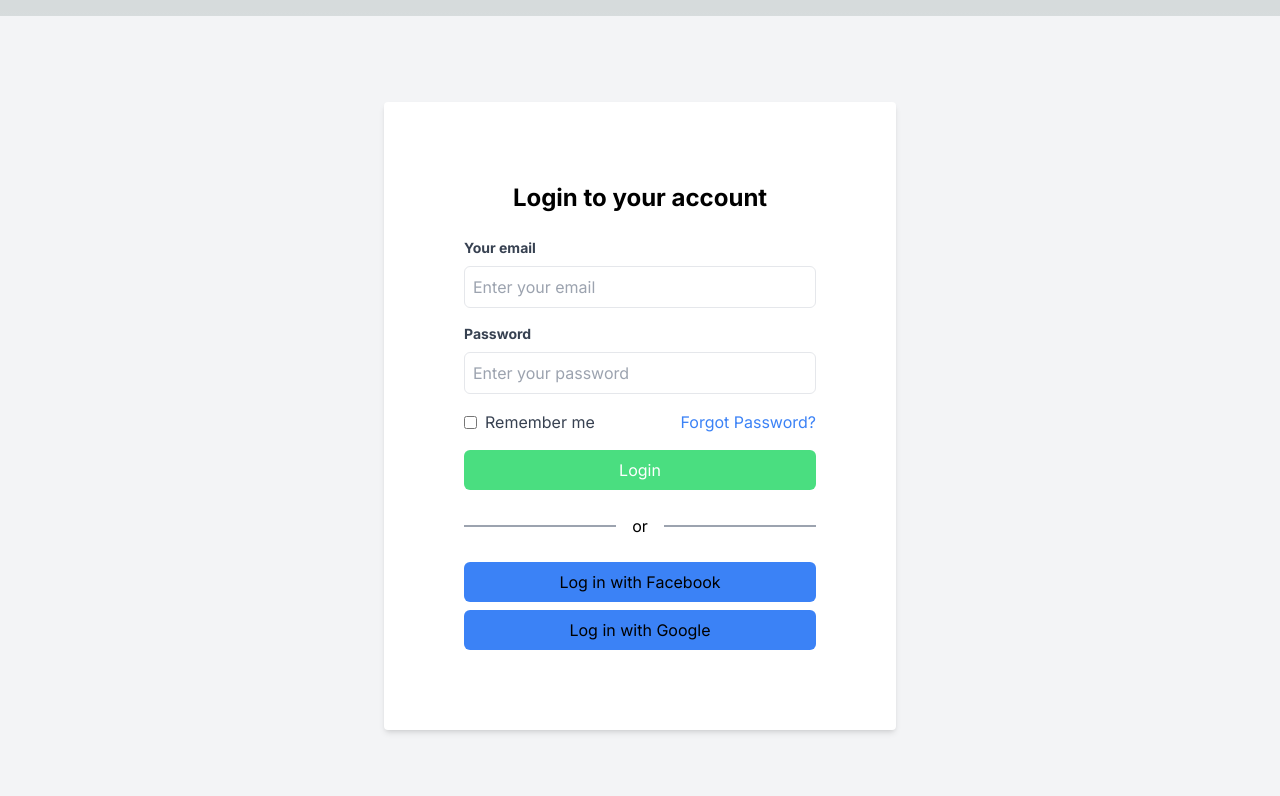
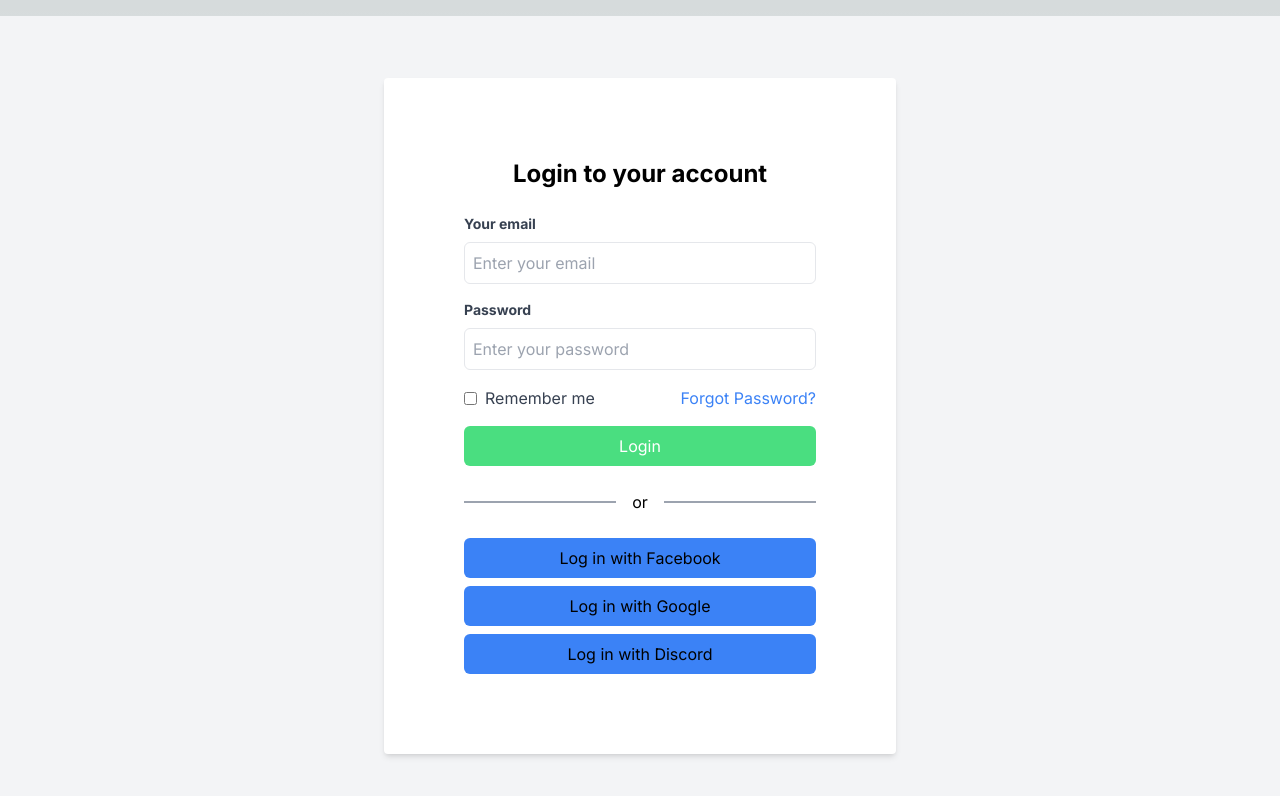
Before and after one commit to AHMEDNABIB/next_todo, a Next.js app: page /login in a window 1280 px wide. Shown: the top 796 px of the page. Built offline with nearby package versions, Linux system fonts and the light colour scheme; no server answers.

Commit message:
Implement user signin functionality for discord authentication

```diff
--- a/src/pages/api/auth/[...nextauth].tsx
+++ b/src/pages/api/auth/[...nextauth].tsx
@@ -1,6 +1,7 @@
 import NextAuth from 'next-auth';
 import GoogleProvider from 'next-auth/providers/google';
 import FacebookProvider from 'next-auth/providers/facebook';
+import DiscordProvider from "next-auth/providers/discord";
 import CredentialsProvider from "next-auth/providers/credentials";
 import { NextApiRequest, NextApiResponse } from 'next';
 
@@ -37,8 +38,6 @@ export const authOptions = {
 
           if (response.ok) {
             const data = await response.json();
-            console.log(data);
-            const accessToken = data.accessToken;
 
             return data;
           } else {
@@ -59,6 +58,10 @@ export const authOptions = {
       clientId: process.env.FACEBOOK_CLIENT_ID!,
       clientSecret: process.env.FACEBOOK_CLIENT_SECRET!,
     }),
+    DiscordProvider({
+      clientId: process.env.DISCORD_CLIENT_ID!,
+      clientSecret: process.env.DISCORD_CLIENT_SECRET!,
+    })
   ],
   // secret: process.env.JWT_SECRET,
 };
@@ -74,17 +77,16 @@ const callbacks = {
       // eslint-disable-next-line no-param-reassign
       token = { ...token, ...user.data };
     }
-
     return token;
   },
   session: ({ session, token }: any) => {
-    // console.log(session);
+
 
     if (token) {
       // eslint-disable-next-line no-param-reassign
       session = { ...session, user: token };
     }
-
+    // console.log(session);
     return session;
   },
 };
--- a/src/pages/login.tsx
+++ b/src/pages/login.tsx
@@ -11,8 +11,6 @@ const Login = () => {
   const [password, setPassword] = useState('');
   const [rememberMe, setRememberMe] = useState(false);
 
-
-  // console.log(session);
 
 
   const handleLogin = async () => {
@@ -104,10 +102,13 @@ const Login = () => {
         </div>
         <div className="mt-6 flex flex-col items-center justify-between">
           <div className="w-full bg-blue-500 text-blue py-2 px-4 rounded-md hover:bg-blue-600 flex items-center justify-center mb-2">
-            <button onClick={() => signIn('facebook')}>Log in with Facebook</button>
+            <button onClick={() => signIn('facebook', { callbackUrl: '/' })}>Log in with Facebook</button>
+          </div>
+          <div className="w-full bg-blue-500 text-blue py-2 px-4 rounded-md hover:bg-blue-600 flex items-center justify-center mb-2">
+          <button onClick={() => signIn('google', { callbackUrl: '/' })}>Log in with Google</button>
           </div>
           <div className="w-full bg-blue-500 text-blue py-2 px-4 rounded-md hover:bg-blue-600 flex items-center justify-center">
-          <button onClick={() => signIn('google')}>Log in with Google</button>
+          <button onClick={() => signIn('discord', { callbackUrl: '/' })}>Log in with Discord</button>
           </div>
         </div>
       </div>
```
